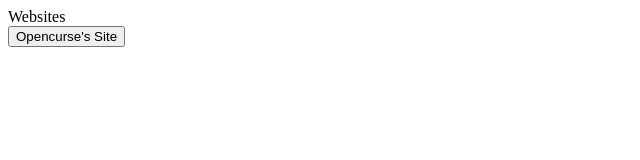
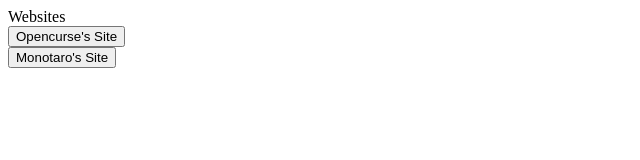
Before and after one commit to OddoInc/FriendPages, a plain HTML site: page websites/index.html in a window 1280 px wide. Shown: the whole page, without its empty margins (0-640 px from the left). Drawn offline with Linux system fonts and the light colour scheme.

Commit message:
Update index.html

```diff
--- a/websites/index.html
+++ b/websites/index.html
@@ -8,7 +8,8 @@
 <div id="websites">
 <a href="https://oddoinc.github.io/FriendPages/site/opencurse/"><button>Opencurse's Site</button></a>
 <br>
-</div>
+  <a href="https://oddoinc.github.io/FriendPages/site/monotaro/"><button>Monotaro's Site</button></a>
+  </div>
 </div>
 </body>
 </html>
```
